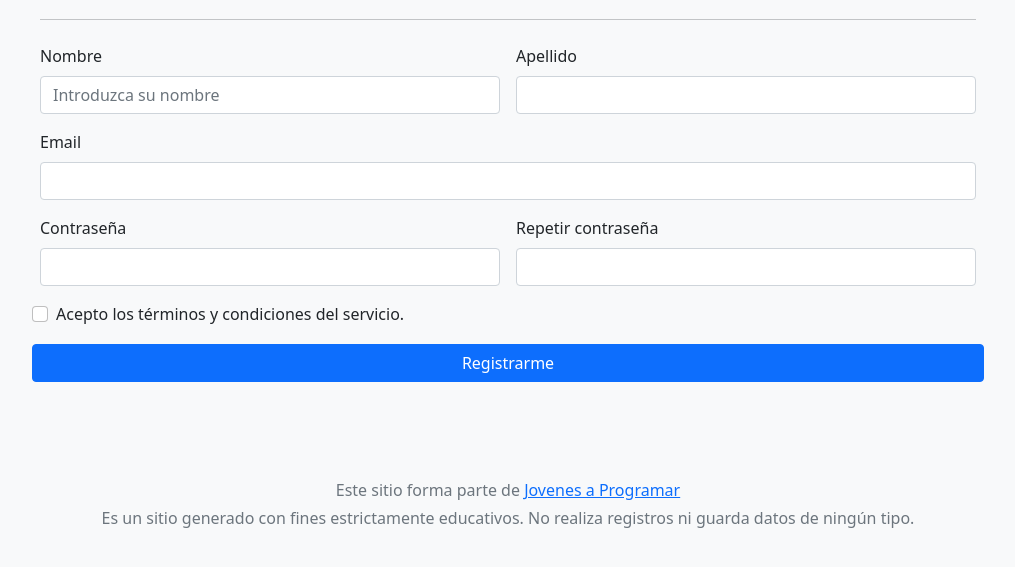
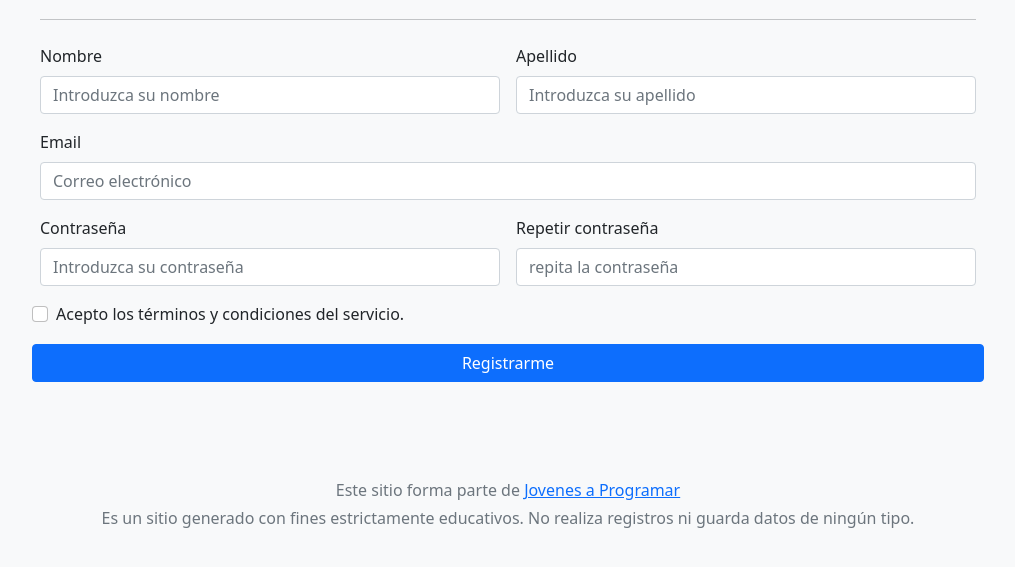
Before and after one commit to francoalvarezderon/trabajodeclase, a plain HTML site: page registro/index.html in a window 1280 px wide. Shown: the part 77-644 px from the top of the page, without its empty margins (132-1147 px from the left). Drawn offline with Linux system fonts and the light colour scheme.

Commit message:
agrego placeholder

```diff
--- a/registro/index.html
+++ b/registro/index.html
@@ -26,22 +26,22 @@
 
             <div class="col-sm-6">
               <label for="apellido" class="form-label">Apellido</label>
-              <input type="text" class="form-control" id="apellido">
+              <input type="text" class="form-control" id="apellido" placeholder="Introduzca su apellido" >
             </div>
 
             <div class="col-12">
               <label for="email" class="form-label">Email</label>
-              <input type="email" class="form-control" id="email">
+              <input type="email" class="form-control" id="email" placeholder="Correo electrónico">
             </div>
 
             <div class="col-sm-6">
               <label for="password1" class="form-label">Contraseña</label>
-              <input type="password" class="form-control" id="password1">
+              <input type="password" class="form-control" id="password1" placeholder="Introduzca su contraseña">
             </div>
 
             <div class="col-sm-6">
               <label for="password2" class="form-label">Repetir contraseña</label>
-              <input type="password" class="form-control" id="password2">
+              <input type="password" class="form-control" id="password2" placeholder="repita la contraseña">
             </div>
 
             <div class="form-check">
```
